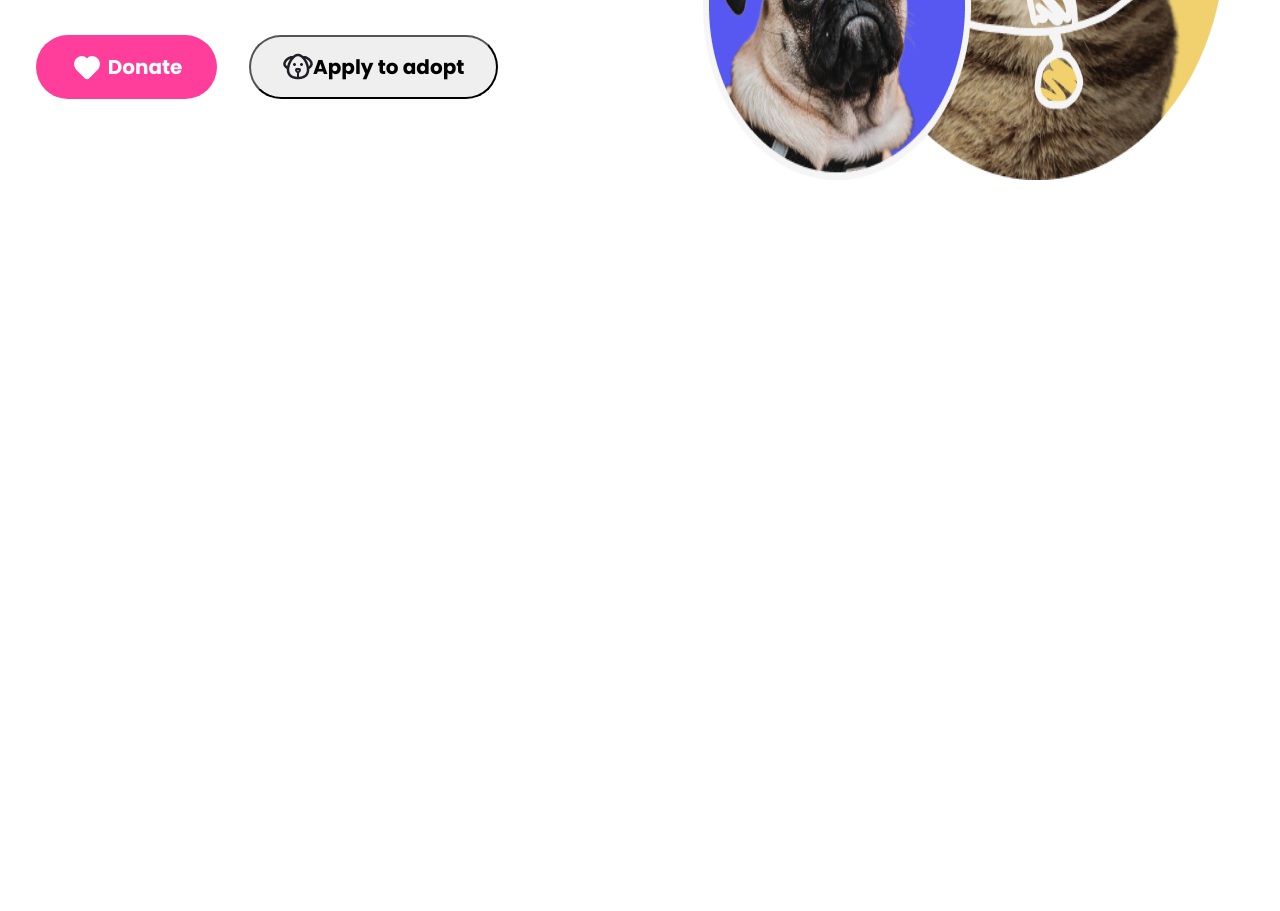
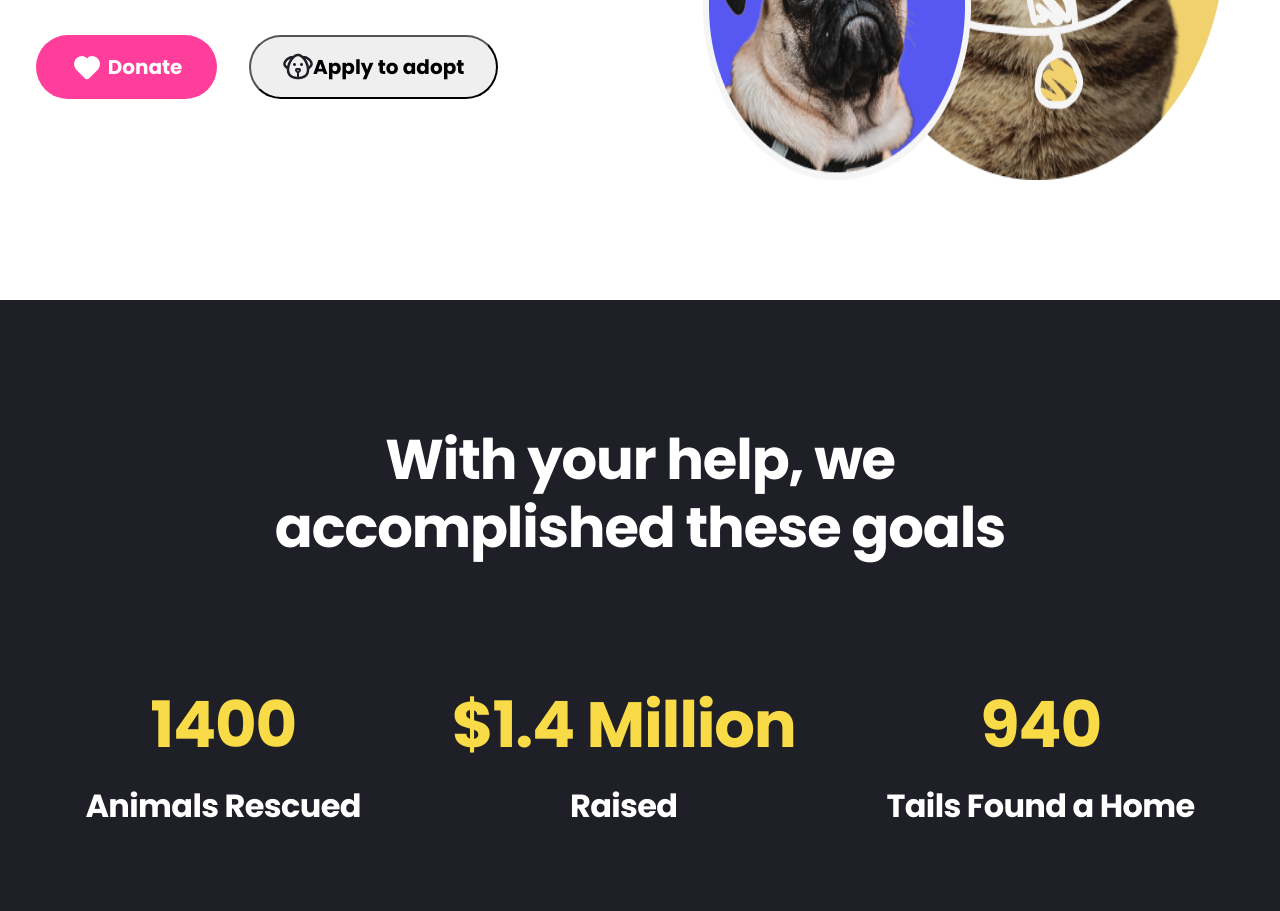
Before and after one commit to MurilloLeoni/Desafio-Semana4, a plain HTML site: page index.html in a window 1280 px wide. Shown: the part 922-1833 px from the top of the page. Before the commit the page ends 1222 px from the top, so only its background shows below. Drawn offline with Linux system fonts and the light colour scheme.

Commit message:
Criacao stats_block sem carrossel

```diff
--- a/index.html
+++ b/index.html
@@ -7,12 +7,17 @@
     <link rel="stylesheet" href="src/styles/style.css" />
     <link rel="preconnect" href="https://fonts.googleapis.com" />
     <link rel="preconnect" href="https://fonts.gstatic.com" crossorigin />
-    <link href="https://fonts.googleapis.com/css2?family=Inter:wght@100..900&display=swap" rel="stylesheet"
+    <link
+      href="https://fonts.googleapis.com/css2?family=Inter:wght@100..900&display=swap"
+      rel="stylesheet"
     />
 
-    <link rel="preconnect" href="https://fonts.googleapis.com">
-<link rel="preconnect" href="https://fonts.gstatic.com" crossorigin>
-<link href="https://fonts.googleapis.com/css2?family=Poppins:ital,wght@0,100;0,200;0,300;0,400;0,500;0,600;0,700;0,800;0,900;1,100;1,200;1,300;1,400;1,500;1,600;1,700;1,800;1,900&display=swap" rel="stylesheet">
+    <link rel="preconnect" href="https://fonts.googleapis.com" />
+    <link rel="preconnect" href="https://fonts.gstatic.com" crossorigin />
+    <link
+      href="https://fonts.googleapis.com/css2?family=Poppins:ital,wght@0,100;0,200;0,300;0,400;0,500;0,600;0,700;0,800;0,900;1,100;1,200;1,300;1,400;1,500;1,600;1,700;1,800;1,900&display=swap"
+      rel="stylesheet"
+    />
   </head>
   <body>
     <div id="menu">
@@ -36,7 +41,7 @@
       </div>
     </div>
     <hr id="divider" />
-    <div id="main-content">
+    <div id="main-screen">
       <div id="info-block">
         <h1>Forever Homes Shelter</h1>
         <p>
@@ -62,5 +67,28 @@
 
       <img src="src/images/Image-cat-dog.png" alt="imagem-cachorro-e-gato" />
     </div>
+    <div id="stats-block">
+      <div id="text-information">
+        <h2>
+          With your help, we <br />
+          accomplished these goals
+        </h2>
+        <div id="container-stats">
+          <div class="stats-item">
+            <span class="stats-title">1400</span>
+            <span class="stats-description">Animals Rescued</span>
+          </div>
+          <div class="stats-item">
+            <span class="stats-title">$1.4 Million</span>
+            <span class="stats-description">Raised</span>
+          </div>
+          <div class="stats-item">
+            <span class="stats-title">940</span>
+            <span class="stats-description">Tails Found a Home</span>
+          </div>
+        </div>
+      </div>
+      <div class="carrossel"></div>
+    </div>
   </body>
 </html>
--- a/src/styles/style.css
+++ b/src/styles/style.css
@@ -113,7 +113,7 @@ body {
     margin: 0 auto;
 }
 
-#main-content{
+#main-screen{
     width: 100%;
     height: 100%;
     margin-top: 100px;
@@ -178,3 +178,60 @@ body {
     align-items: center;
     cursor: pointer;
 }
+
+#stats-block{
+    width: 100%;
+    background-color: #1E1F27;
+    padding: 80px 0px;
+}
+
+#stats-block h2{
+    color: #fff;
+    font-family: Poppins;
+    font-size: 56px;
+    font-weight: 700;
+    line-height: 67.2px;
+    letter-spacing: -0.02em;
+    text-align: center;
+}
+
+#text-information{
+    width: 1200px;
+    height: 100%;
+    margin: auto;
+    gap: 80px;
+    display: flex;
+    flex-direction: column;
+}
+
+#container-stats{
+    width: 1200px;
+    display: flex;
+    justify-content: space-around;
+}
+
+.stats-item{
+    display: flex;
+    flex-direction: column;
+    gap: 16px;
+}
+
+.stats-title{
+    color: #F8DB46;
+    font-family: Poppins;
+    font-size: 64px;
+    font-weight: 700;
+    line-height: 76.8px;
+    letter-spacing: -0.02em;
+    text-align: center;
+}
+
+.stats-description{
+    color: #fff;
+    font-family: Poppins;
+    font-size: 32px;
+    font-weight: 700;
+    line-height: 51.2px;
+    letter-spacing: -0.02em;
+    text-align: center;
+}
```
Also changed, not shown: src/images/img1-carrossel.png (added), src/images/img2-carrossel.png (added), src/images/img3-carrossel.png (added), src/images/img4-carrossel.png (added), src/images/img5-carrossel.png (added). Lines whose indentation alone changed are shown as unchanged.
